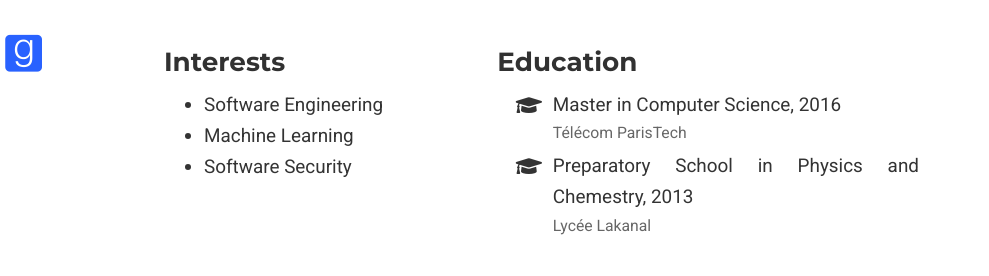
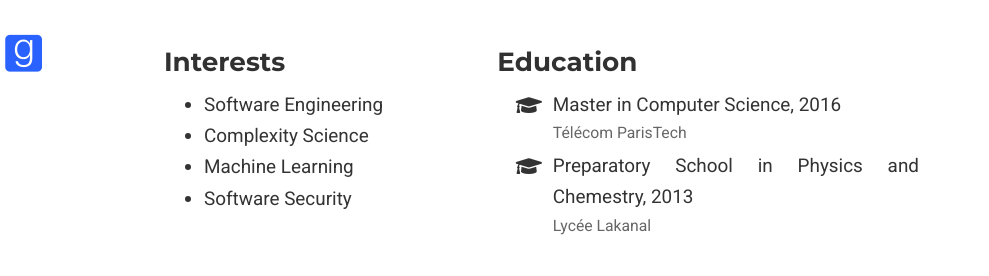
Before and after one commit to Jiliac/jiliac-com.github.io, a plain HTML site: page authors/valentin/index.html in a window 1280 px wide. Shown: the part 524-800 px from the top of the page, 291-1280 px from the left. Drawn offline with nearby package versions, Linux system fonts and the light colour scheme; some packages are replaced by stand-ins of ours; some icons are missing.

Commit message:
Minor interest

```diff
--- a/authors/valentin/index.html
+++ b/authors/valentin/index.html
@@ -684,6 +684,8 @@ Alice in Wonderland</p>
 
           <li>Software Engineering</li>
 
+          <li>Complexity Science</li>
+
           <li>Machine Learning</li>
 
           <li>Software Security</li>
```
Also changed, not shown: index.html (+2 -0 lines).
